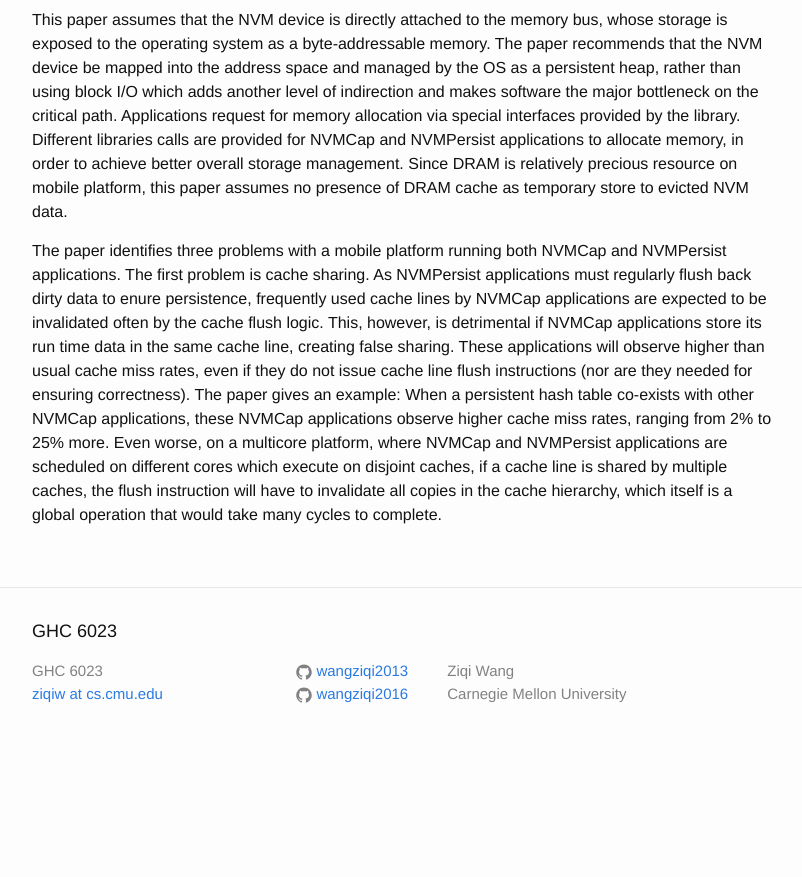
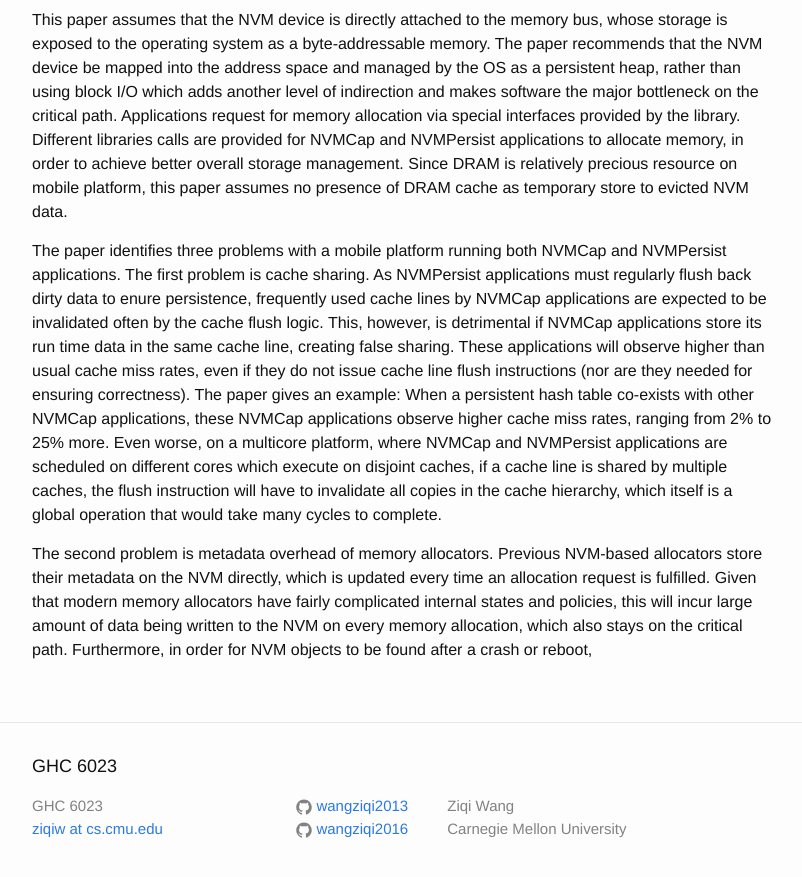
Before and after one commit to wangziqi2013/wangziqi2013.github.io, a Jekyll site: the page built from _posts/2019-09-02-Reducing-the-cost-of-persistence-for-nonvolatile-heaps-in-end-user-devices.markdown, in a window 1280 px wide and 900 px high, scrolled down 739 px. Shown: the top 877 px of the window, without its empty margins (238-1040 px from the left). Built offline with Jekyll 4.4.1, drawn with Linux system fonts in a browser that asks for light colours; before the commit the page ends 1504 px from its top, so only the background shows below that.

Commit message:
Adding allocation overhead

```diff
--- a/_posts/2019-09-02-Reducing-the-cost-of-persistence-for-nonvolatile-heaps-in-end-user-devices.markdown
+++ b/_posts/2019-09-02-Reducing-the-cost-of-persistence-for-nonvolatile-heaps-in-end-user-devices.markdown
@@ -41,3 +41,8 @@ these NVMCap applications observe higher cache miss rates, ranging from 2% to 25
 where NVMCap and NVMPersist applications are scheduled on different cores which execute on disjoint caches, if a cache line
 is shared by multiple caches, the flush instruction will have to invalidate all copies in the cache hierarchy, which itself
 is a global operation that would take many cycles to complete.
+
+The second problem is metadata overhead of memory allocators. Previous NVM-based allocators store their metadata on the
+NVM directly, which is updated every time an allocation request is fulfilled. Given that modern memory allocators have fairly
+complicated internal states and policies, this will incur large amount of data being written to the NVM on every memory
+allocation, which also stays on the critical path. Furthermore, in order for NVM objects to be found after a crash or reboot,
```
